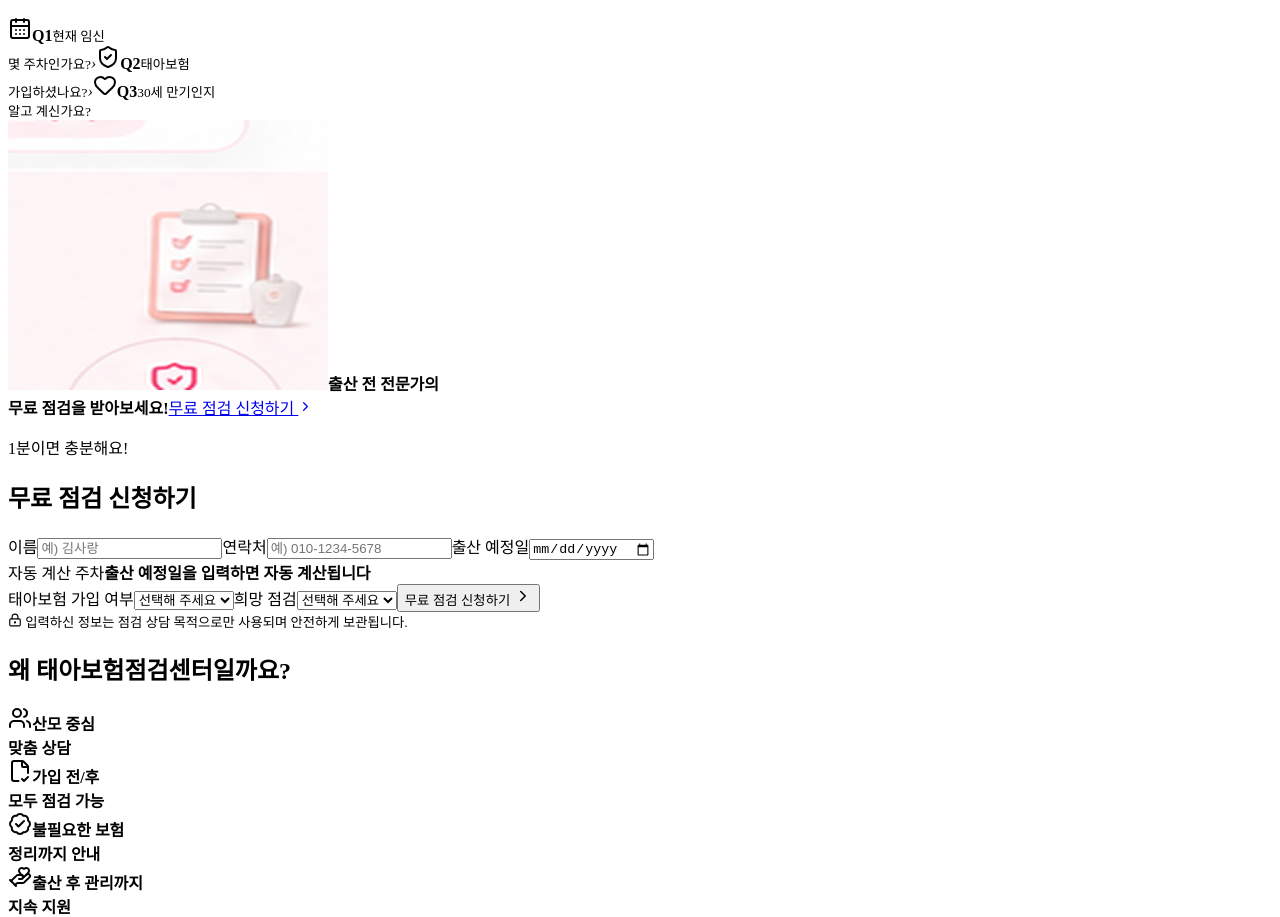
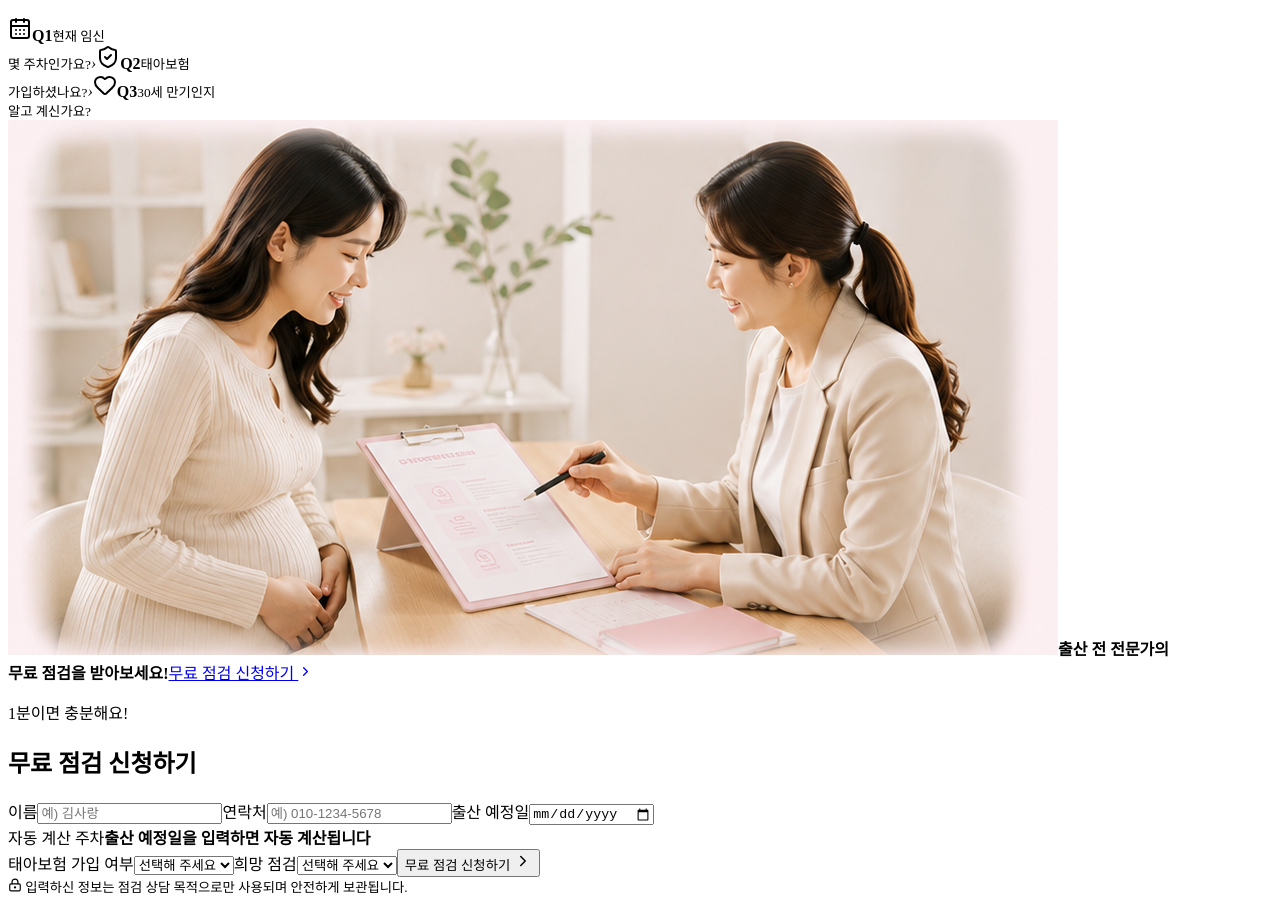
Before and after one commit to junchoi0521-cpu/Fetal-Insurance-Inspection-Center, a React (Vite) app: page / in a window 1280 px wide. Shown: the part 4162-5079 px from the top of the page. Built offline with nearby package versions, Linux system fonts and the light colour scheme; the HTML template or start-up script is replaced by a standard one.

Commit message:
Update App.jsx

```diff
--- a/src/App.jsx
+++ b/src/App.jsx
@@ -177,7 +177,7 @@ function App() {
                 <span><Heart /><b>Q3</b><small>30세 만기인지<br />알고 계신가요?</small></span>
               </div>
               <div className="selfCta">
-                <img src="/images/clipboard-final.png" alt="자가진단 체크리스트" />
+                <img src="/images/self-consultation-ai.png" alt="출산 전 전문가와 태아보험을 점검하는 상담 이미지" className="selfConsultImage" />
                 <strong>출산 전 전문가의<br />무료 점검을 받아보세요!</strong>
                 <a href="#apply" onClick={goApply}>무료 점검 신청하기 <ChevronRight size={15} /></a>
               </div>
```
